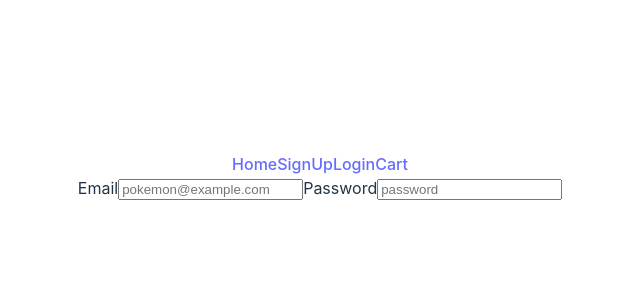
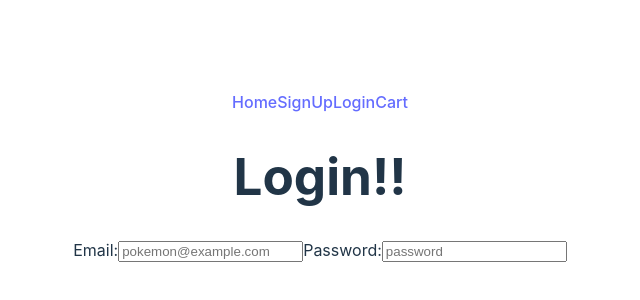
Before and after one commit to qzavala/EpicSportz, a React (Vite) app in the folder capstone-project/: page /Login in a window 1280 px wide. Shown: the part 224-524 px from the top of the page, without its empty margins (320-960 px from the left). Built offline with nearby package versions, Linux system fonts and the light colour scheme.

Commit message:
added h1 atgs

```diff
--- a/capstone-project/src/Pages/Cart.jsx
+++ b/capstone-project/src/Pages/Cart.jsx
@@ -3,7 +3,9 @@ import React from "react"
 
 const Cart = () => {
     return (
-        <div>Cart Page</div>
+        <div>
+            <h1>Cart </h1>
+        </div>
     )
 }
 export default Cart
--- a/capstone-project/src/Pages/Home.jsx
+++ b/capstone-project/src/Pages/Home.jsx
@@ -2,7 +2,9 @@ import React from "react"
 
 const Home = () => {
     return (
-        <div>Home Page</div>
+        <div>
+            <h1>Home Page</h1>
+        </div>
     )
 }
 
--- a/capstone-project/src/Pages/Login.jsx
+++ b/capstone-project/src/Pages/Login.jsx
@@ -3,10 +3,11 @@ import React from "react"
 const Login = () => {
     return (
         <div>
+            <h1>Login!!</h1>
             <form>
-                <label type="email">Email</label>
+                <label type="email">Email:</label>
                 <input type="email" placeholder="pokemon@example.com" />
-                <label type="password">Password</label>
+                <label type="password">Password:</label>
                 <input type="password" placeholder="password" />
             </form>
         </div>
```
